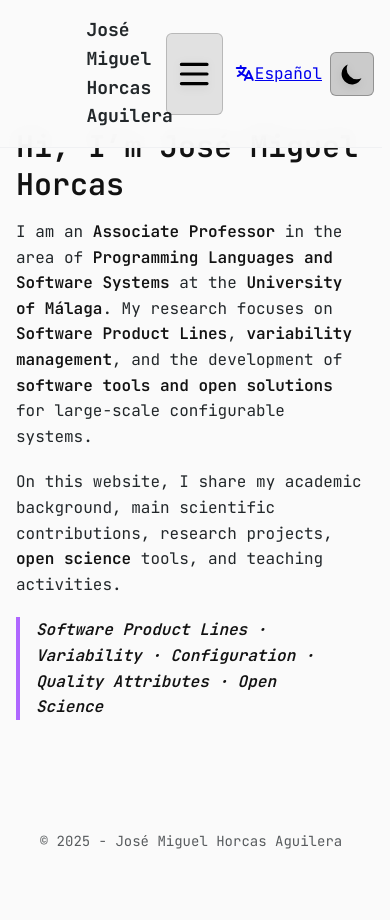
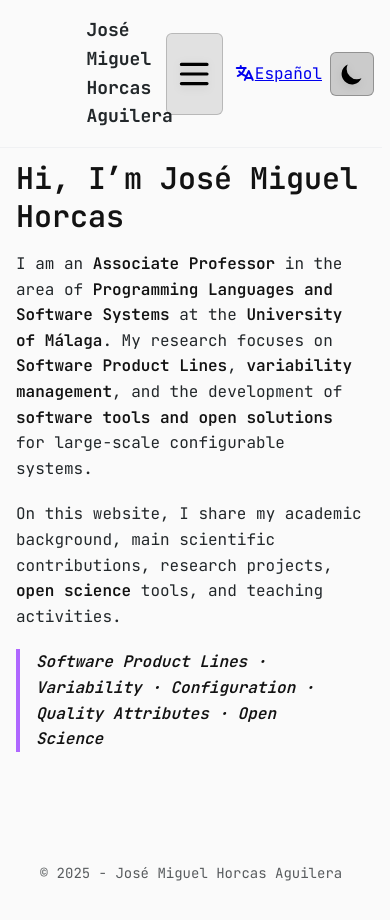
Before and after one commit to jmhorcas/jmhorcas.github.io, a Jekyll site: the page built from index.md, in a window 390 px wide and 930 px high. Shown: the top 920 px of the window. Built offline with Jekyll 4.4.1, drawn with Linux system fonts in a browser that asks for light colours; nearby versions of some CDN libraries; a style sheet for code colours, icons or effects is not loaded.

Commit message:
Fix styles in mobile

```diff
--- a/assets/css/styles.css
+++ b/assets/css/styles.css
@@ -506,7 +506,7 @@ body {
     /* Fuerza a que el primer h1 de la página tenga aire suficiente */
     .prose h1:first-of-type,
     h1.prose:first-of-type {
-        margin-top: 3rem !important;
+        margin-top: 5rem !important;
         display: block !important;
         visibility: visible !important;
     }
```
